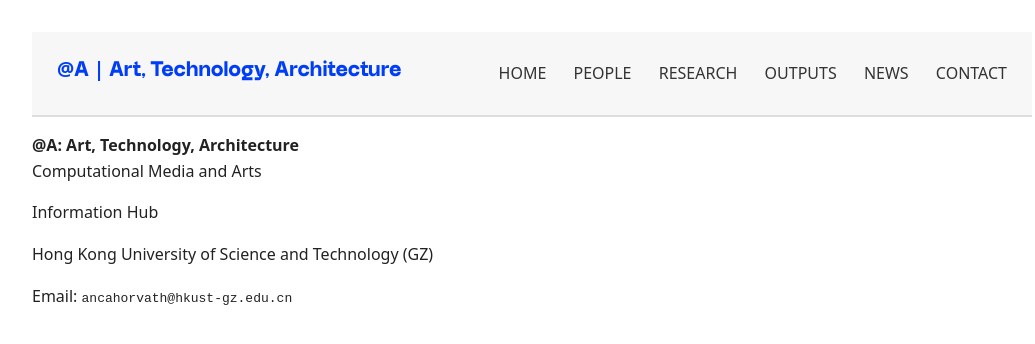
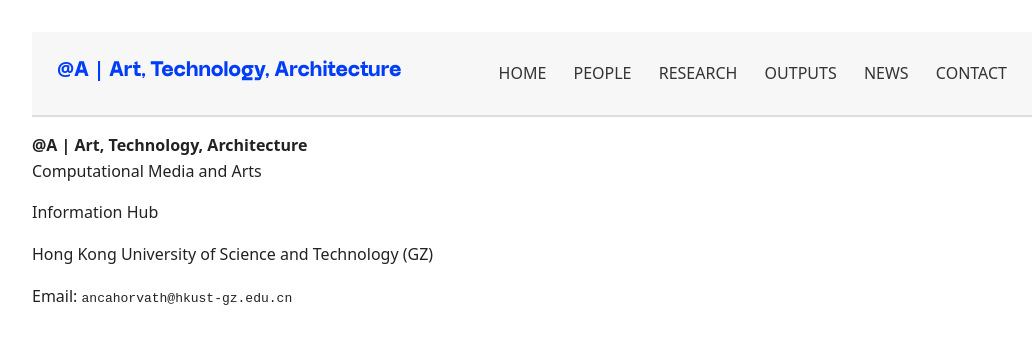
Before and after one commit to anqua/at-a, a Jekyll site: the page built from contact.md, in a window 1280 px wide. Shown: the top 344 px of the page, without its empty margins (108-1143 px from the left). Built offline with Jekyll 4.4.1, drawn with Linux system fonts in a browser that asks for light colours; some web fonts are replaced.

```diff
--- a/contact.md
+++ b/contact.md
@@ -3,7 +3,7 @@ layout: default
 title: Contact
 ---
 
-**@A: Art, Technology, Architecture**
+**@A | Art, Technology, Architecture**
 Computational Media and Arts
 
 Information Hub
```
